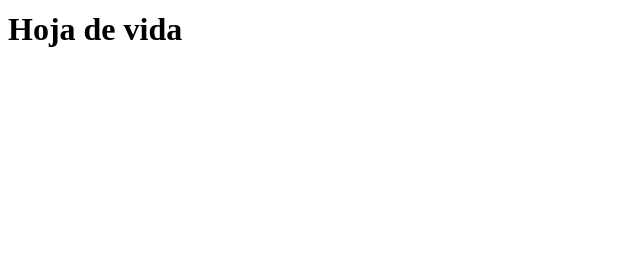
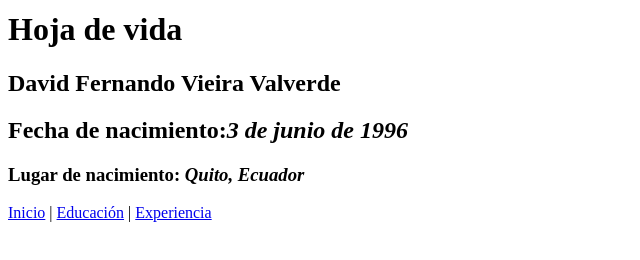
Before and after one commit to davisao1996/Ejercicio-final, a plain HTML site: page index.html in a window 1280 px wide. Shown: the part 152-412 px from the top of the page, without its empty margins (0-640 px from the left). Drawn offline with Linux system fonts and the light colour scheme.

Commit message:
Arreglos generales en index

```diff
--- a/index.html
+++ b/index.html
@@ -106,6 +106,16 @@
   <h1>
     Hoja de vida
   </h1>
+  <h2>David Fernando Vieira Valverde</h2>
+  <h2>Fecha de nacimiento:<em>3 de junio de 1996</em></h2>
+  <h3>Lugar de nacimiento: <em>Quito, Ecuador</em></h3>
 </header>
+<nav>
+  <a href="/index.html">Inicio</a>
+  |
+  <a href="Ejercicio_Final/educacion.html">Educación</a>
+  |
+  <a href="/experiencia.html">Experiencia</a>
+</nav>
   </body>
 </html>
```
